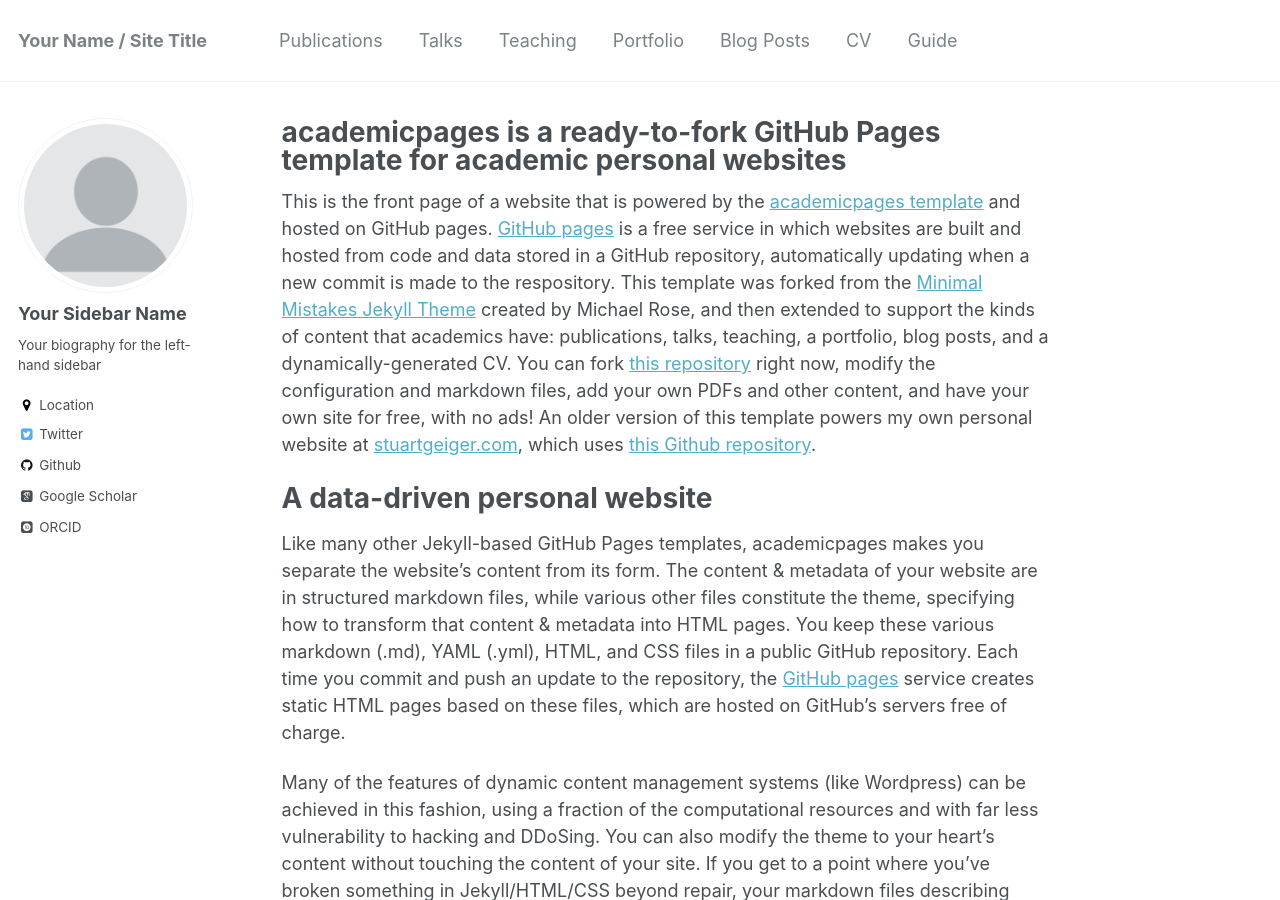
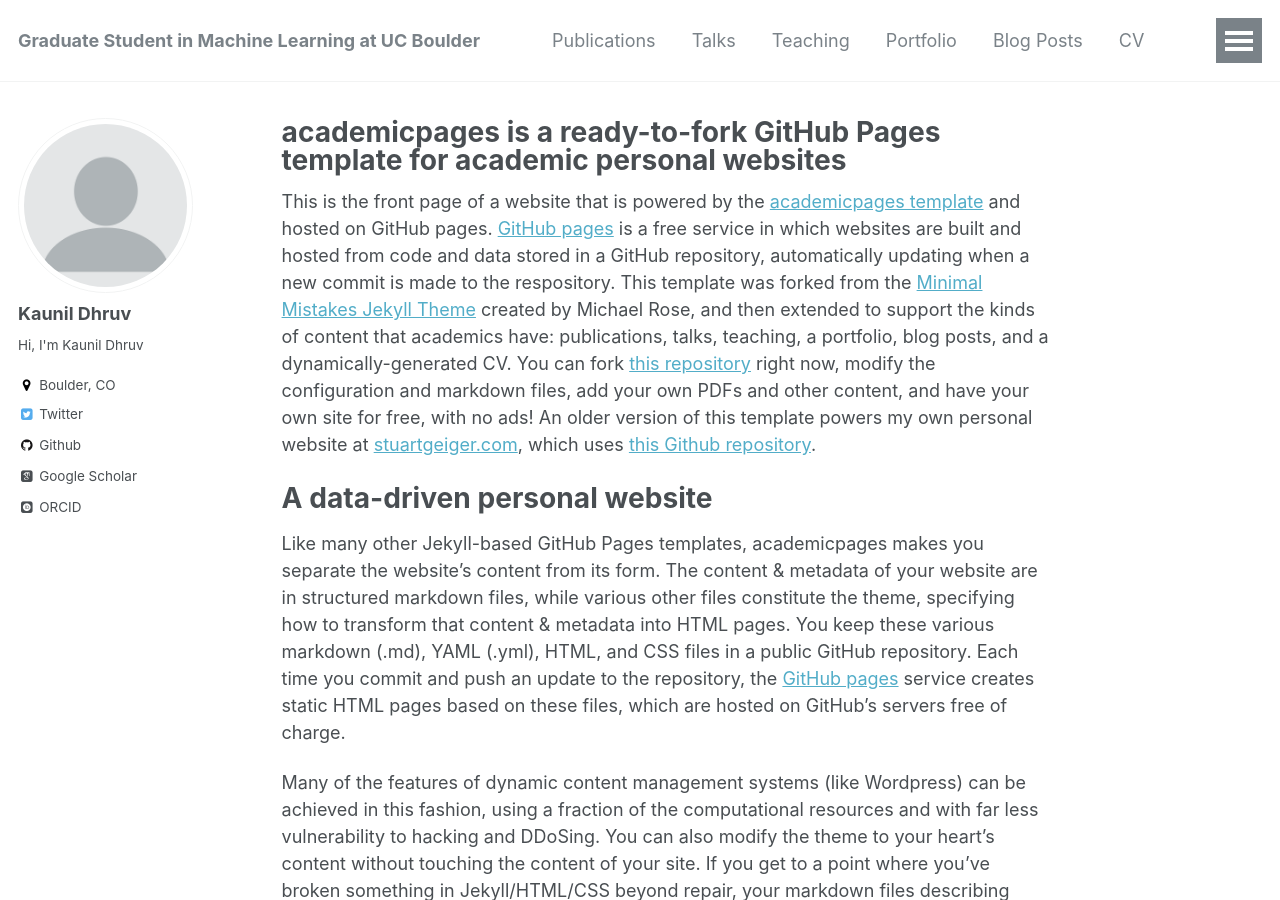
Before and after one commit to KaunilD/kaunild.github.io, a Jekyll site: the page built from _pages/about.md, in a window 1280 px wide and 900 px high. Built offline with Jekyll 4.4.1, drawn with Linux system fonts in a browser that asks for light colours; some web fonts are replaced; some of the changed text lies outside the part shown.

Commit message:
Updated config

```diff
--- a/_config.yml
+++ b/_config.yml
@@ -7,13 +7,13 @@
 
 # Site Settings
 locale                   : "en-US"
-title                    : "Your Name / Site Title"
+title                    : "Graduate Student in Machine Learning at UC Boulder"
 title_separator          : "-"
-name                     : &name "Your Name"
-description              : &description "personal description"
-url                      : https://academicpages.github.io # the base hostname & protocol for your site e.g. "https://mmistakes.github.io"
+name                     : &name "Kaunil Dhruv"
+description              : &description "Hi, I'm Kaunl Dhruv"
+url                      : https://kaunild.github.io # the base hostname & protocol for your site e.g. "https://mmistakes.github.io"
 baseurl                  : "" # the subpath of your site, e.g. "/blog"
-repository               : "academicpages/academicpages.github.io"
+repository               : "kaunild/kaunild.github.io"
 teaser                   :  # filename of teaser fallback teaser image placed in /images/, .e.g. "500x300.png"
 breadcrumbs              : false # true, false (default)
 words_per_minute         : 160
@@ -80,12 +80,12 @@
 
 # Site Author
 author:
-  name             : "Your Sidebar Name"
+  name             : "Kaunil Dhruv"
   avatar           : "profile.png"
-  bio              : "Your biography for the left-hand sidebar"
-  location         : "Location"
+  bio              : "Hi, I'm Kaunil Dhruv"
+  location         : "Boulder, CO"
   employer         :
-  googlescholar    : "http://yourfullgooglescholarurl.com"
+  googlescholar    : "https://scholar.google.com.sg/citations?user=qWbSoRUAAAAJ&hl=en"
   email            :
   uri              :
   bitbucket        :
@@ -94,13 +94,13 @@
   flickr           :
   facebook         :
   foursquare       :
-  github           : "academicpages"
+  github           : "kaunild"
   google_plus      :
   keybase          :
   instagram        :
   lastfm           :
   linkedin         :
-  orcid            : "http://orcid.org/yourorcidurl"
+  orcid            : "http://orcid.org/kaunild"
   pinterest        :
   soundcloud       :
   stackoverflow    : # http://stackoverflow.com/users/123456/username
```
Also changed, not shown: _pages/about.md (line endings or trailing spaces).
